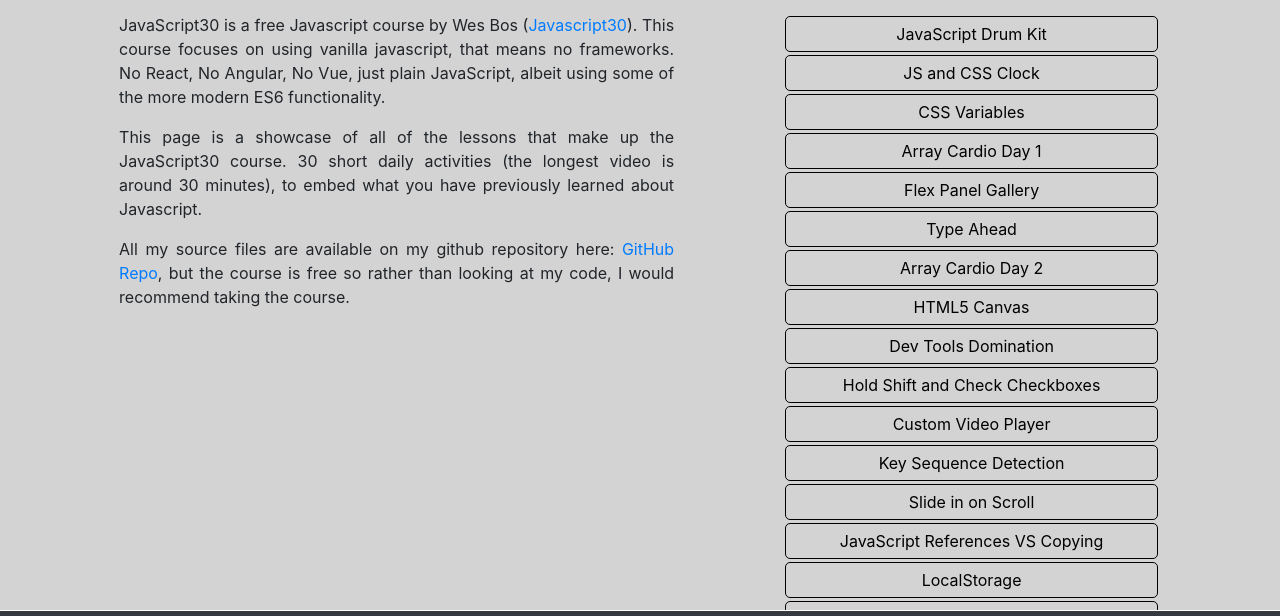
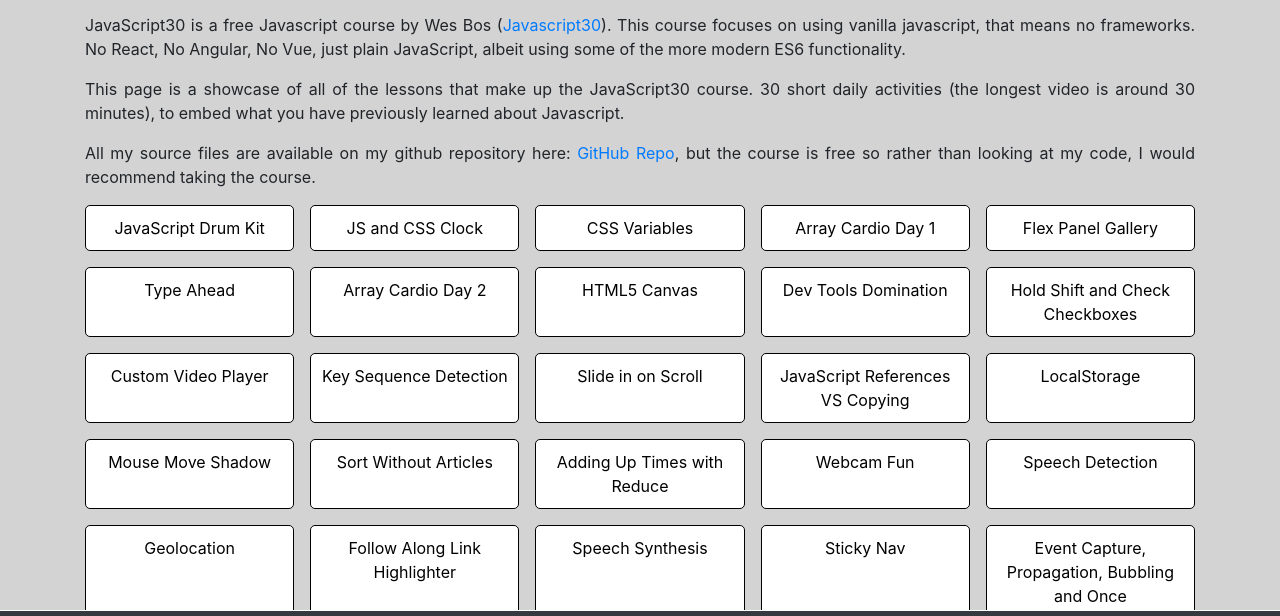
Before and after one commit to TheFlyer1983/javascript30, a plain HTML site: page index.html in a window 1280 px wide. Shown: the part 145-761 px from the top of the page. Drawn offline with nearby package versions, Linux system fonts and the light colour scheme.

Commit message:
Redesign of page change  from list to grid.

```diff
--- a/index.html
+++ b/index.html
@@ -27,9 +27,12 @@
         </div>
         <div id="links">
           <!-- List of lesson links -->
-          <ul id="link-list">
+          <!--<ul id="link-list">
 
-          </ul>
+          </ul>-->
+          <div id="link-list" class="link-list">
+
+          </div>
         </div>
       </div>
     </div>
--- a/script.js
+++ b/script.js
@@ -5,10 +5,10 @@
   .then(data => {
     linkList.innerHTML = data.map((link) => {
       return `
-        <a href="${link.url}" class="nav-link"><li class="link-item">${link.name}</li></a>
+        <a href="${link.url}" class="nav-link"><div class="link-item">${link.name}</div></a>
       `;
     }).join('');
-    const linkItems = document.querySelectorAll('li');
+    const linkItems = document.querySelectorAll('.nav-link');
     linkItems.forEach(linkItem => linkItem.addEventListener('mouseenter', handleHover));
     linkItems.forEach(linkItem => linkItem.addEventListener('mouseleave', handleHover));
   })
@@ -17,12 +17,12 @@
   });
 
 function handleHover(e) {
-  const parent = this.parentElement;
+  // const parent = this.parentElement;
   if (e.type === 'mouseenter') {
     this.classList.add('alert-primary');
-    parent.classList.add('alert-link');
+    this.classList.add('alert-link');
   } else {
     this.classList.remove('alert-primary');
-    parent.classList.remove('alert-link');
+    this.classList.remove('alert-link');
   }
 }
--- a/style.css
+++ b/style.css
@@ -24,28 +24,36 @@
 }
 
 .body{
-  display: flex;
-  justify-content: space-around;
   padding-bottom: 50px;
 }
 
 .content{
-  width: 50%;
   text-align: justify;
 }
 
-#links ul{
-  list-style: none;
-}
-
-#links ul li{
-  border: 1px solid black;
+#links a{
+  /* border: 1px solid black;
   border-radius: 5px;
   padding: 5px;
-  margin: 3px;
+  margin: 3px; */
   text-align: center;
   cursor: pointer;
 }
+
+.link-list{
+  display: grid;
+  grid-template-columns: repeat(auto-fill, minmax(200px, 1fr));
+  grid-gap: 1rem;
+
+}
+
+.link-list a {
+  padding: 10px;
+  border: 1px solid;
+  background-color: white;
+  border-radius: 5px;
+}
+
 .nav-link{
   padding: 0;
   color: black;
```
